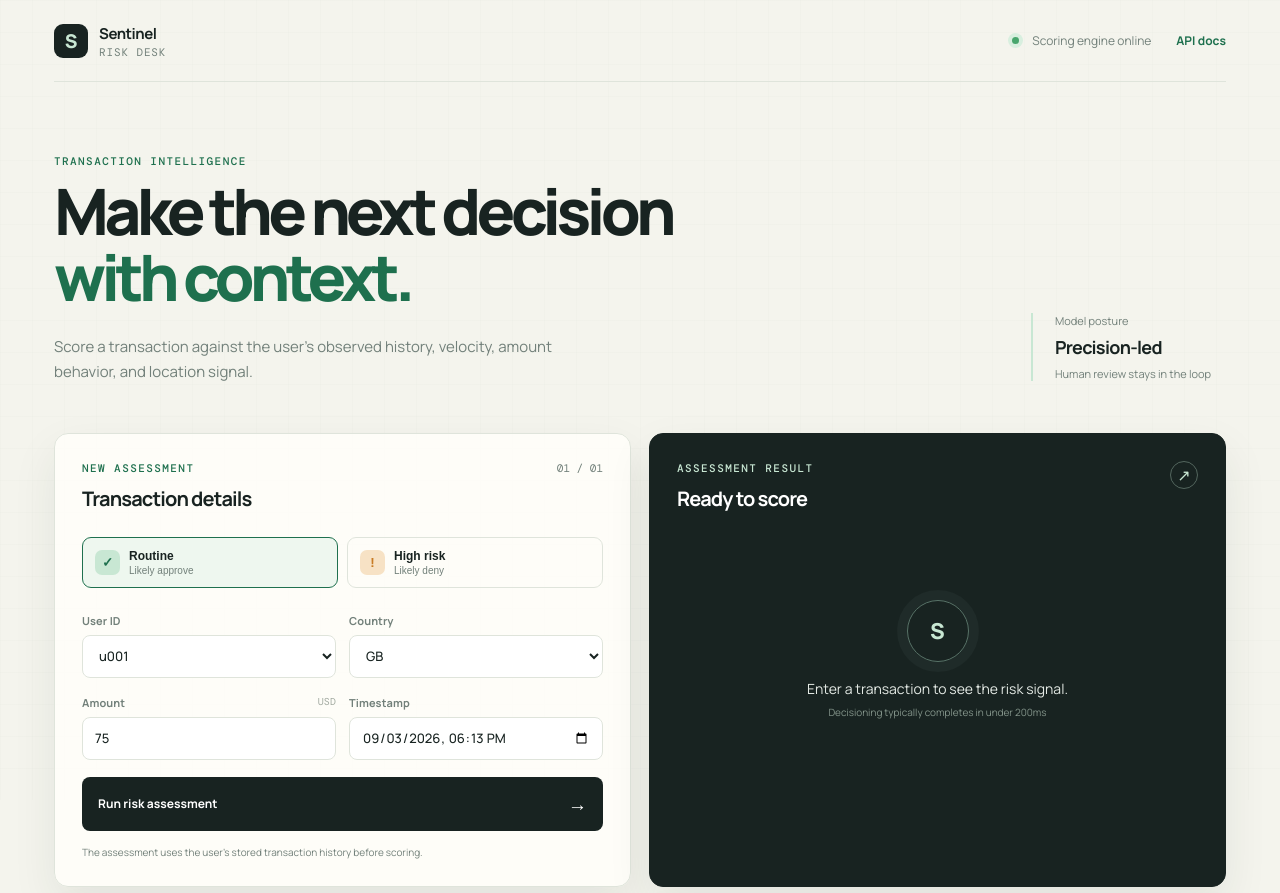
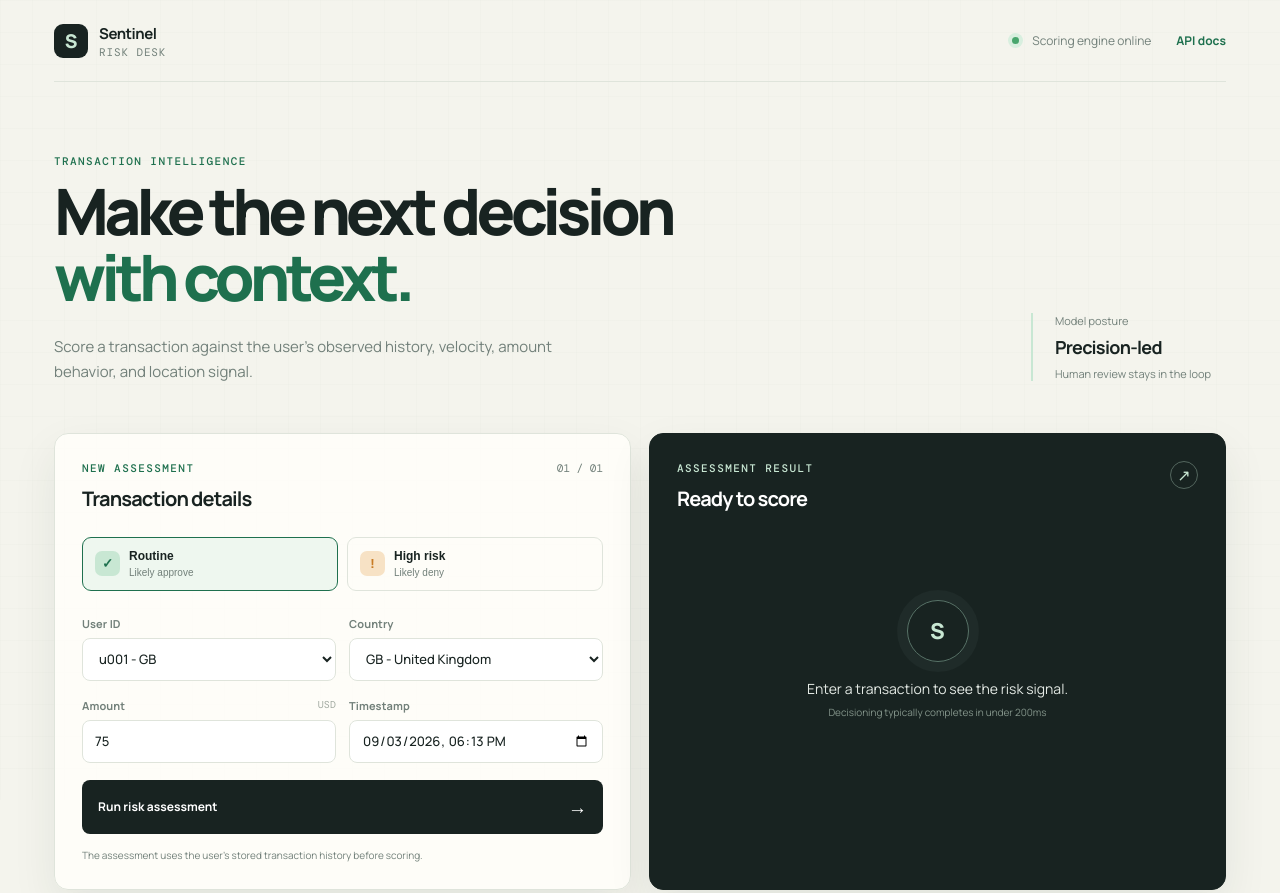
Before and after one commit to KashyapJod/Predictive-Risk-Fraud-Analytics-Framework, a plain HTML site: page frontend/index.html in a window 1280 px wide. Shown: the top 893 px of the page. Drawn offline with nearby package versions, Linux system fonts and the light colour scheme.

Commit message:
Improve dashboard dropdown readability

```diff
--- a/frontend/index.html
+++ b/frontend/index.html
@@ -36,11 +36,40 @@
           </div>
           <form id="risk-form">
             <div class="field-grid">
-              <label>User ID<select id="user_id" name="user_id" required>
-                <option value="u001">u001</option><option value="u002">u002</option><option value="u003">u003</option><option value="u004">u004</option><option value="u005">u005</option><option value="u006">u006</option><option value="u007">u007</option><option value="u008">u008</option><option value="u009">u009</option><option value="u010">u010</option><option value="u011">u011</option><option value="u012">u012</option><option value="u013">u013</option><option value="u014">u014</option><option value="u015">u015</option><option value="u016">u016</option><option value="u017">u017</option><option value="u018">u018</option><option value="u019">u019</option><option value="u020">u020</option>
+              <label>User ID<select id="user_id" name="user_id" aria-label="Select a seeded user" required>
+                <option value="u001">u001 - GB</option>
+                <option value="u002">u002 - CA</option>
+                <option value="u003">u003 - AU</option>
+                <option value="u004">u004 - DE</option>
+                <option value="u005">u005 - FR</option>
+                <option value="u006">u006 - SG</option>
+                <option value="u007">u007 - JP</option>
+                <option value="u008">u008 - BR</option>
+                <option value="u009">u009 - IN</option>
+                <option value="u010">u010 - US</option>
+                <option value="u011">u011 - GB</option>
+                <option value="u012">u012 - CA</option>
+                <option value="u013">u013 - AU</option>
+                <option value="u014">u014 - DE</option>
+                <option value="u015">u015 - FR</option>
+                <option value="u016">u016 - SG</option>
+                <option value="u017">u017 - JP</option>
+                <option value="u018">u018 - BR</option>
+                <option value="u019">u019 - IN</option>
+                <option value="u020">u020 - US</option>
               </select></label>
-              <label>Country<select id="country" name="country" required>
-                <option value="GB">GB</option><option value="CA">CA</option><option value="AU">AU</option><option value="DE">DE</option><option value="FR">FR</option><option value="SG">SG</option><option value="JP">JP</option><option value="BR">BR</option><option value="IN">IN</option><option value="US">US</option><option value="NG">NG</option>
+              <label>Country<select id="country" name="country" aria-label="Select transaction country" required>
+                <option value="GB">GB - United Kingdom</option>
+                <option value="CA">CA - Canada</option>
+                <option value="AU">AU - Australia</option>
+                <option value="DE">DE - Germany</option>
+                <option value="FR">FR - France</option>
+                <option value="SG">SG - Singapore</option>
+                <option value="JP">JP - Japan</option>
+                <option value="BR">BR - Brazil</option>
+                <option value="IN">IN - India</option>
+                <option value="US">US - United States</option>
+                <option value="NG">NG - Nigeria</option>
               </select></label>
             </div>
             <div class="field-grid">
```
Also changed, not shown: frontend/styles.css, 1 other file.
